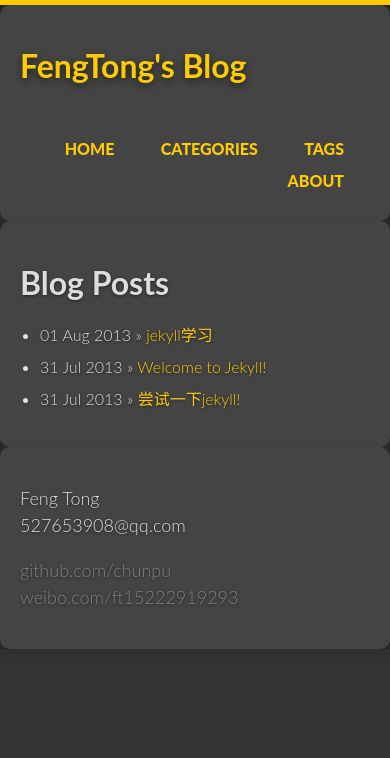
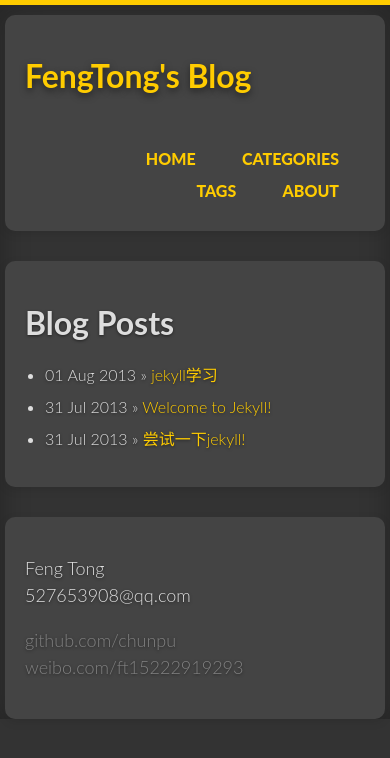
Before and after one commit to chunpu/blog, a Jekyll site: the page built from index.html, in a window 390 px wide. Shown: the top 758 px of the page. Built offline with Jekyll 4.4.1, drawn with Linux system fonts in a browser that asks for light colours; Markdown is read by kramdown in place of the engine named in the settings.

Commit message:
[x] fix a media query bug

```diff
--- a/css/style.css
+++ b/css/style.css
@@ -362,6 +362,7 @@
     right: 0;
     bottom: -30px;
   }
+
 }
 
 /* Article - Used for both docs and news */
@@ -384,7 +385,7 @@
 
 @media (max-width: 568px){
   article {
-    margin: 0;
+    margin: 10px 5px 30px 5px;
   }
 }
 
```
